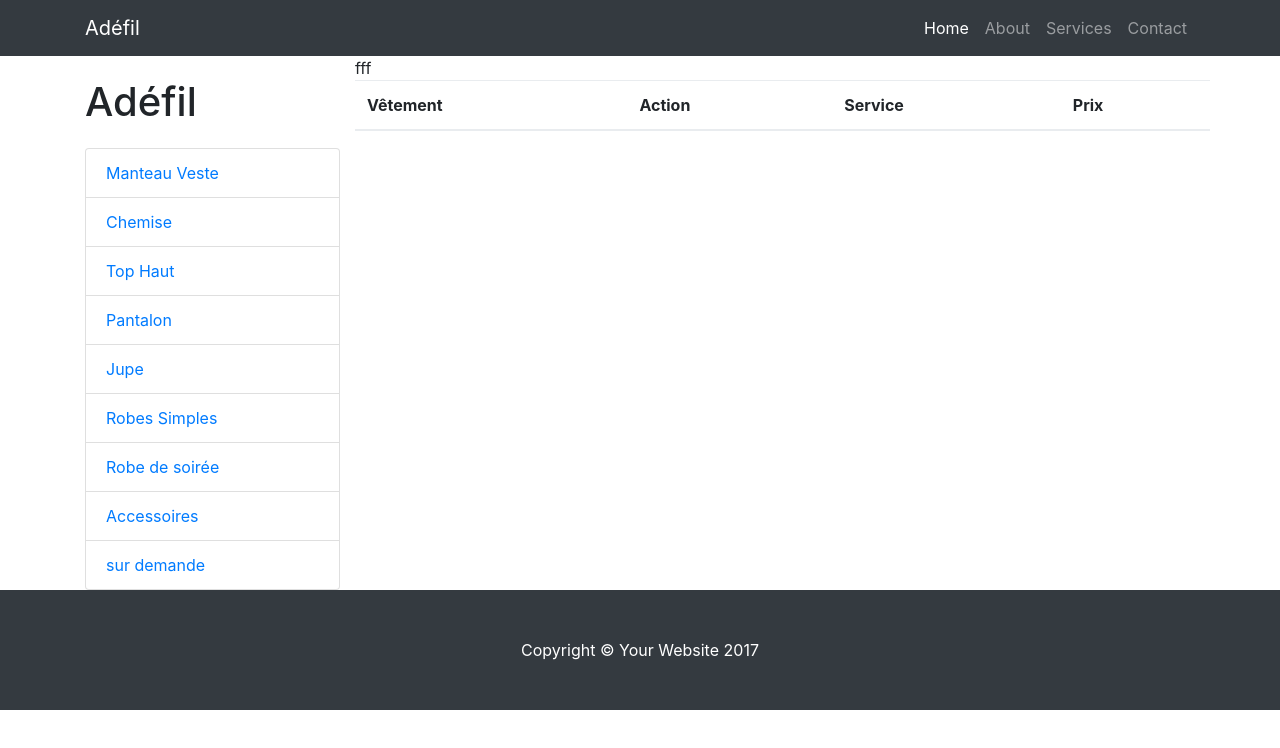
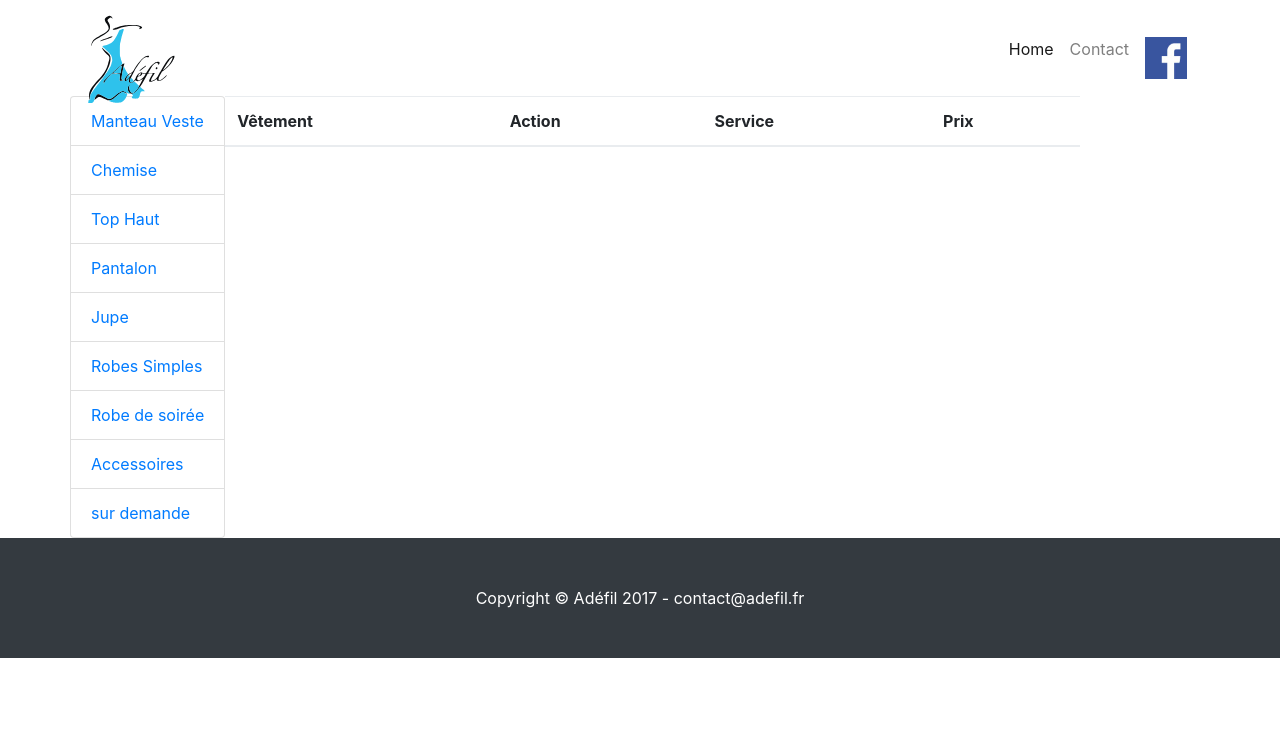
Before and after one commit to guigui42/adefil.fr, a website: page index.html in a window 1280 px wide. Drawn offline with Linux system fonts and the light colour scheme.

Commit message:
new style

```diff
--- a/css/shop-homepage.css
+++ b/css/shop-homepage.css
@@ -5,11 +5,20 @@
  */
 
 body {
-    padding-top: 54px;
+    padding-top: 74px;
 }
 
 @media (min-width: 992px) {
     body {
-        padding-top: 56px;
+        padding-top: 96px;
     }
+
 }
+
+nav  {
+	color : black;
+}
+
+div.navbar div.navbar-inner ul.nav a:hover {
+    color: #fff !important;
+}
--- a/index.html
+++ b/index.html
@@ -26,9 +26,13 @@
   <body>
 
     <!-- Navigation -->
-    <nav class="navbar navbar-expand-lg navbar-dark bg-dark fixed-top">
-      <div class="container">
-        <a class="navbar-brand" href="#">Adéfil</a>
+    <nav class="navbar navbar-expand-sm navbar-light bg-faded fixed-top">
+      <div class="container ">
+        <a class="navbar-brand" href="#">
+    <img src="logo.svg" width="90" height="90" class="d-inline-block align-top" alt="">
+  </a>
+
+
 
         <button class="navbar-toggler" type="button" data-toggle="collapse" data-target="#navbarResponsive" aria-controls="navbarResponsive" aria-expanded="false" aria-label="Toggle navigation">
           <span class="navbar-toggler-icon"></span>
@@ -40,14 +44,13 @@
                 <span class="sr-only">(current)</span>
               </a>
             </li>
+
+
             <li class="nav-item">
-              <a class="nav-link" href="#">About</a>
+              <a class="nav-link" href="mailto:&#099;&#111;&#110;&#116;&#097;&#099;&#116;&#064;&#097;&#100;&#101;&#102;&#105;&#108;&#046;&#102;&#114;">Contact</a>
             </li>
             <li class="nav-item">
-              <a class="nav-link" href="#">Services</a>
-            </li>
-            <li class="nav-item">
-              <a class="nav-link" href="#">Contact</a>
+              <a class="nav-link" target="_blank"  href="https://fb.com/adefilcouture"><img src="facebook.jpg" height="42" width="42" alt="Adéfil sur Facebook" /></a>
             </li>
           </ul>
         </div>
@@ -59,20 +62,20 @@
 
       <div class="row">
 
-        <div class="col-lg-3">
 
-          <h1 class="my-4">Adéfil</h1>
+
+
           <div class="list-group" id="list1">
 
           </div>
 
-        </div>
+
         <!-- /.col-lg-3 -->
 
         <div class="col-lg-9">
 
        <div class="row" id="headerlist">
-<p class='card-text' id="title">fff</p>
+<p class='card-text' id="title"></p>
 
 
           </div>
@@ -82,10 +85,10 @@
     <table class="table table-hover table-condensed">
     <thead>
       <tr>
-        <th>Vêtement</th>
-        <th>Action</th>
-        <th>Service</th>
-         <th>Prix</th>
+        <th class="col-xs-2">Vêtement</th>
+        <th class="col-xs-3">Action</th>
+        <th class="col-xs-5">Service</th>
+         <th class="col-xs-2">Prix</th>
       </tr>
     </thead>
     <tbody id="priceslisttable">
@@ -108,7 +111,7 @@
     <!-- Footer -->
     <footer class="py-5 bg-dark">
       <div class="container">
-        <p class="m-0 text-center text-white">Copyright &copy; Your Website 2017</p>
+        <p class="m-0 text-center text-white">Copyright &copy; Adéfil 2017 - &#099;&#111;&#110;&#116;&#097;&#099;&#116;&#064;&#097;&#100;&#101;&#102;&#105;&#108;&#046;&#102;&#114;</p>
       </div>
       <!-- /.container -->
     </footer>
```
Also changed, not shown: facebook.jpg (added), logo.svg (added), logowhite.svg (added), square-facebook-256.png (added).
